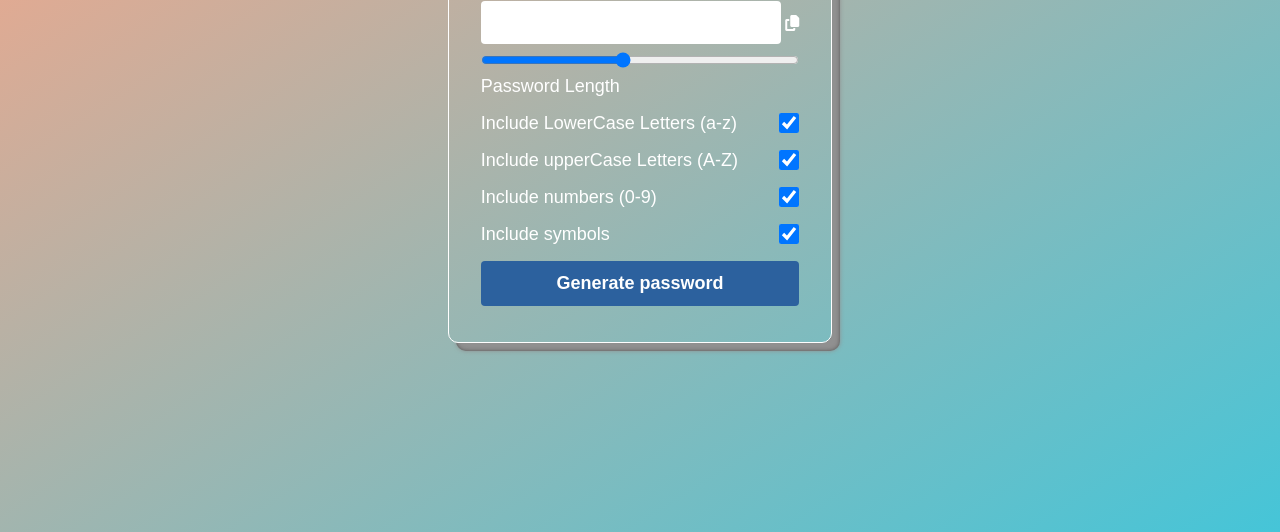
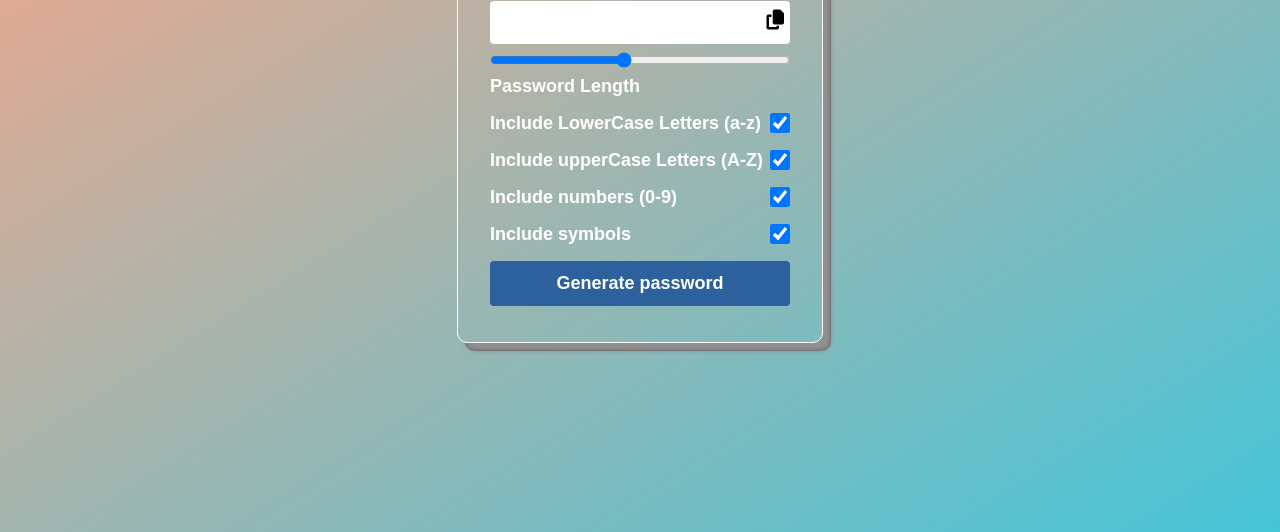
Before and after one commit to riteshK8055/PasswordGenerator, a plain HTML site: page index.html in a window 1280 px wide. Shown: the part 268-800 px from the top of the page. Drawn offline with Linux system fonts and the light colour scheme.

Commit message:
css code complete according to ui as i want

```diff
--- a/styles.css
+++ b/styles.css
@@ -14,6 +14,7 @@
     align-items: center;
     background: linear-gradient(to right bottom, #ffa585, #45c5d8);
     color: #ffffff;
+    font-weight: 600;
 
  }
 
@@ -34,6 +35,23 @@
     margin-block: 8px;
  }
 
+ .inputBox{
+
+   position: relative;
+
+ }
+
+ .inputBox span{
+
+   position: absolute;
+   top: 16px;
+   right: 6px;
+   color: #000000;
+   font-size: 20px;
+   cursor: pointer;
+   z-index: 2;
+ }
+
  .passBox{
 
     background: #ffffff;
@@ -44,6 +62,7 @@
     border-radius: 4px;
     font-size: 20px;
     margin-block: 8px;
+    text-overflow: ellipsis;
 
  }
 
```
